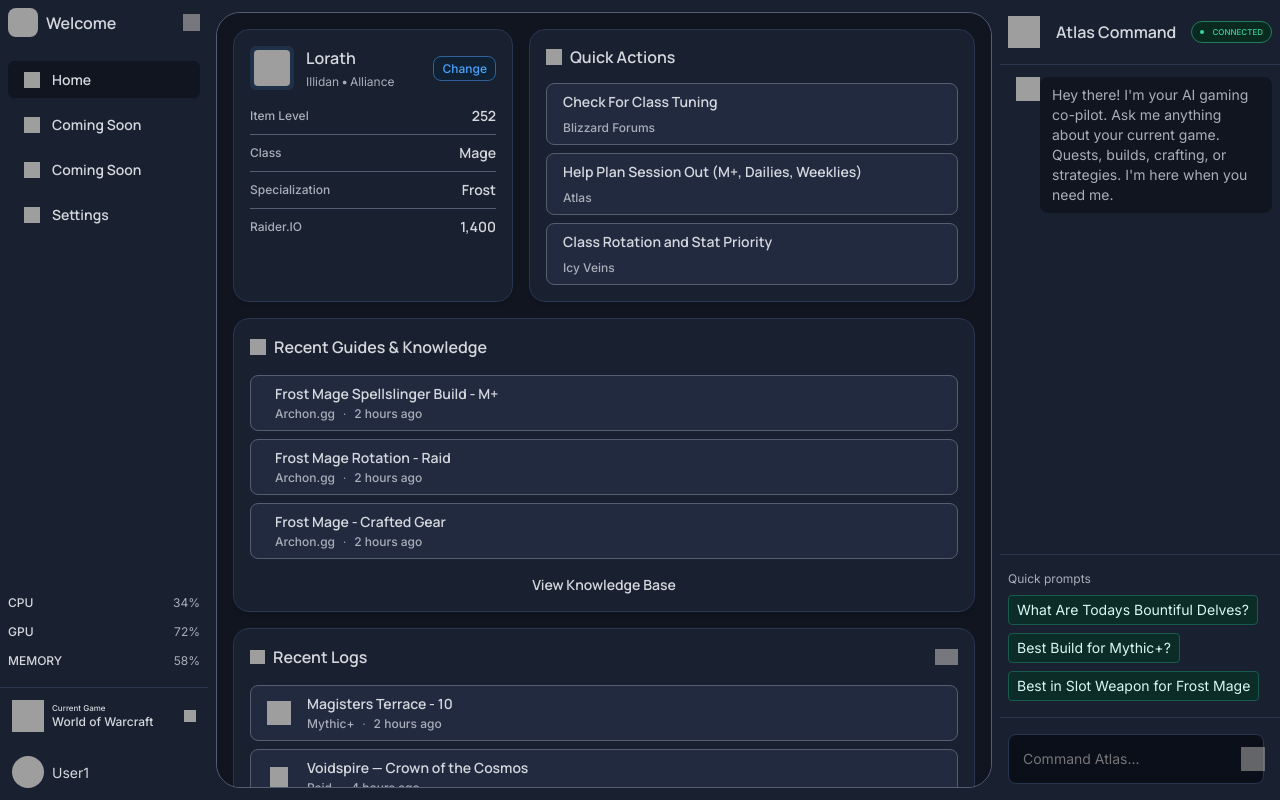
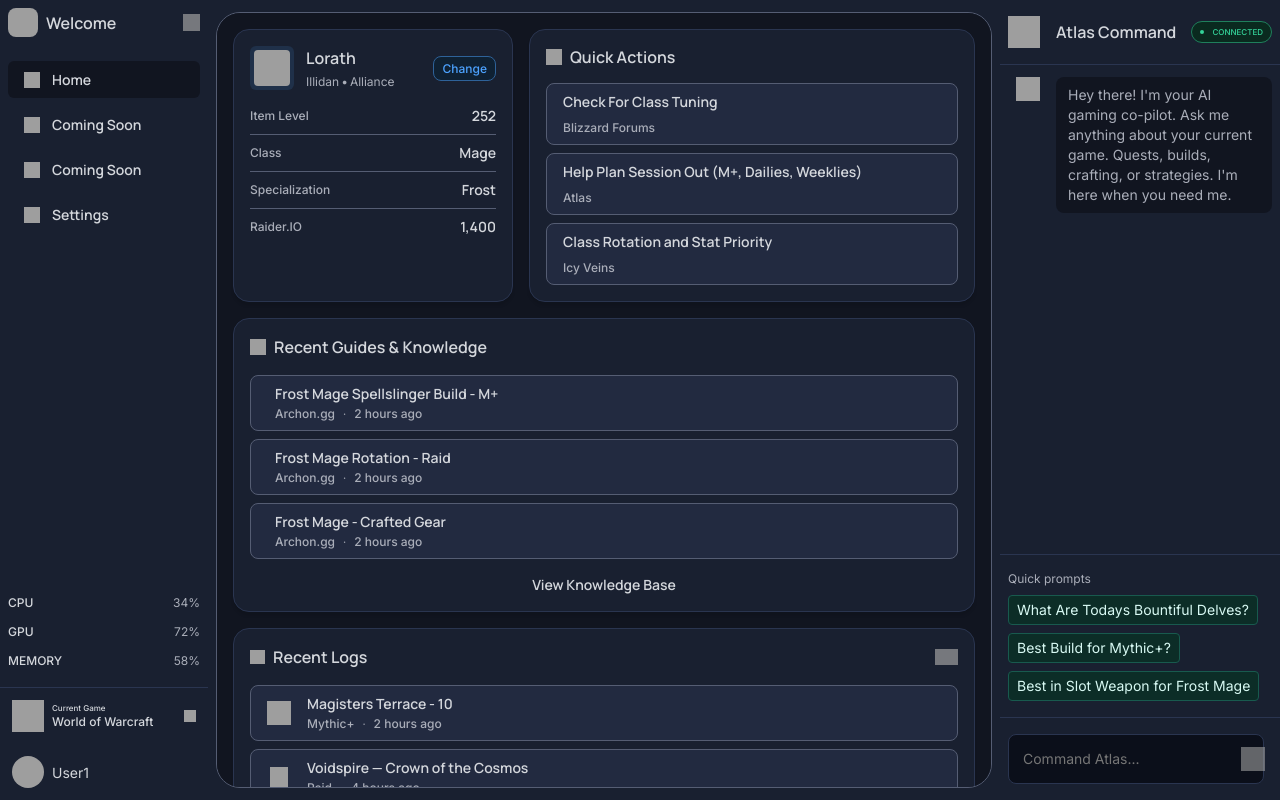
Before and after one commit to UltraGreenbergLD/Atlas, a React (Vite) app: page / in a window 1280 px wide. Built offline with nearby package versions, Linux system fonts and the light colour scheme; grey boxes are pictures that could not be loaded.

Commit message:
Fix collapsed sidebar icon padding and chat panel avatar gap

```diff
--- a/src/App.jsx
+++ b/src/App.jsx
@@ -152,7 +152,7 @@ function Sidebar({ page, setPage, collapsed, setCollapsed }) {
               <button key={item.key} onClick={() => clickable && setPage(item.key)} style={{
                 display:'flex', alignItems:'center', justifyContent: collapsed ? 'center' : 'flex-start',
                 gap: collapsed ? 0 : 12, height:37,
-                padding: collapsed ? 0 : '0 16px', borderRadius:6, width:'100%', textAlign:'left',
+                padding: collapsed ? '0 0 0 8px' : '0 16px', borderRadius:6, width:'100%', textAlign:'left',
                 background: active ? 'var(--bg-default)' : 'transparent',
                 cursor: clickable ? 'pointer' : 'default',
                 opacity: (!clickable && !active) ? .5 : 1,
@@ -708,7 +708,7 @@ function ChatPanel({ messages, isThinking, inputValue, setInputValue, onSend })
       <div ref={feedRef} style={{ flex:1, overflowY:'auto', padding:'12px 8px 12px 16px', display:'flex', flexDirection:'column', gap:16 }}>
         {/* Default Atlas intro message */}
         {messages.length === 0 && (
-          <div style={{ display:'flex', alignItems:'flex-start', justifyContent:'space-between' }}>
+          <div style={{ display:'flex', alignItems:'flex-start', gap:16 }}>
             <div style={{
               width:24, height:24, borderRadius:'50%', flexShrink:0,
               background:'var(--bg-elevation-one)', border:'1px solid var(--border-default)',
```
